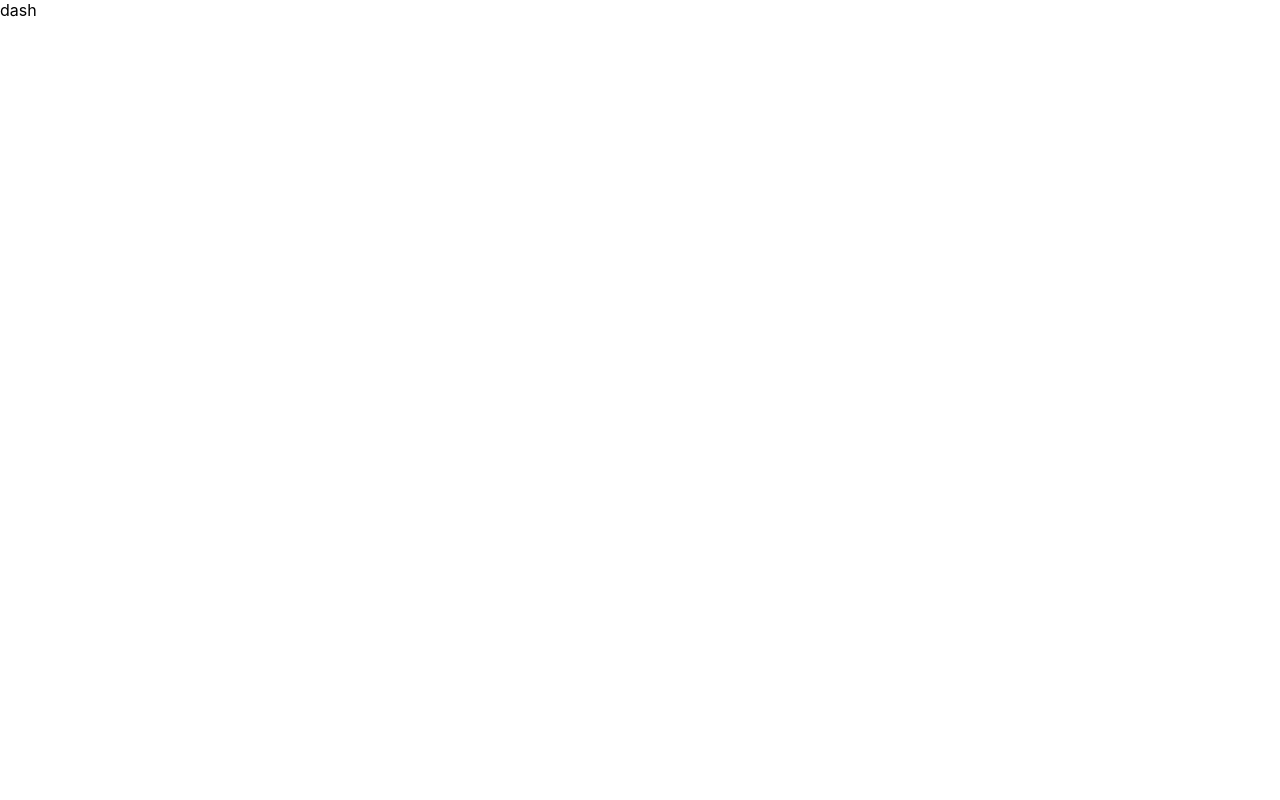
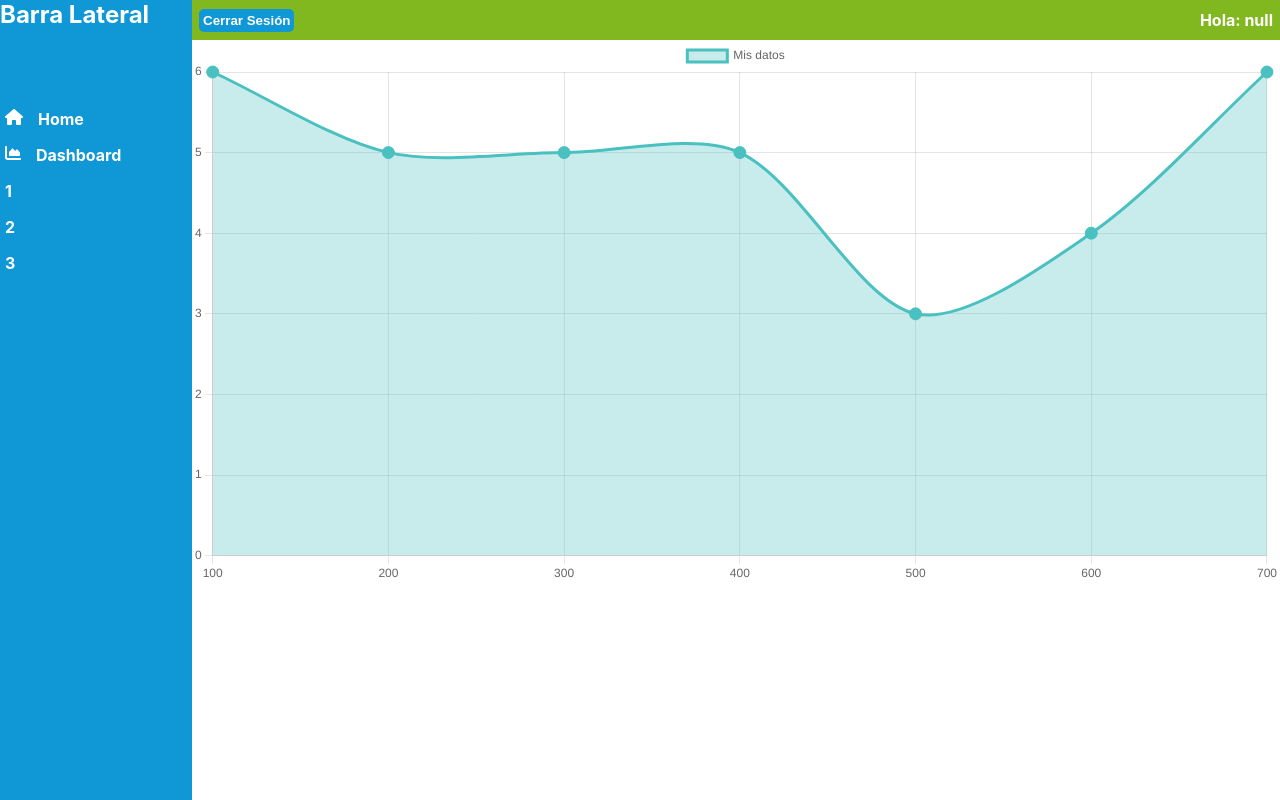
Before and after one commit to drbv27/PygmaProdutivity, a Next.js app: page /dash in a window 1280 px wide. Built offline with nearby package versions, Linux system fonts and the light colour scheme; no server answers.

Commit message:
trying with filter

```diff
--- a/components/ListadoTareas.js
+++ b/components/ListadoTareas.js
@@ -22,7 +22,6 @@ const ListadoTareas = ({arrayTareas,correoUsuario,setArrayTareas}) => {
    let minInicio = tinicial.split(':').reduce((p,c)=>parseInt(p)*60+parseInt(c));
   let minFinal = tfinal.split(':').reduce((p,c)=>parseInt(p)*60+parseInt(c));
     let diferencia = minFinal-minInicio;
-    let acumulado = diferencia+diferencia
     let horas = Math.floor(diferencia/60);
     let minutos = diferencia%60;
     if (minutos<10){
@@ -35,8 +34,19 @@ const ListadoTareas = ({arrayTareas,correoUsuario,setArrayTareas}) => {
 
   const calcTotal = (arrayT) =>{
     const sum = arrayTareas.reduce((prev,curr,index,array)=>prev+curr.total,0)
-    console.log(sum)
+    /* console.log(sum) */
     return (`${sum}`)
+  }
+
+  const filtro = ()=>{
+    const gerencia = arrayTareas.filter((act)=>{
+      return(
+        act.macroproceso==="Gerencia"
+      )
+    })
+    console.log(gerencia)
+    const totGer = gerencia.reduce((prev,curr,index,array)=>prev+curr.total,0)
+    console.log(totGer)
   }
 
 
@@ -86,6 +96,16 @@ const ListadoTareas = ({arrayTareas,correoUsuario,setArrayTareas}) => {
           <th>total</th>
            <th>{calcTotal(arrayTareas)}</th>
         </tr>
+        <tr>
+        <th></th>
+          <th></th>
+          <th></th>
+          <th></th>
+          <th></th>
+          <th></th>
+          <th>total</th>
+           <th>{filtro()}</th>
+        </tr>
       </table>
     </div>
   );
--- a/components/layout/Header.js
+++ b/components/layout/Header.js
@@ -34,7 +34,7 @@ const BotonC = styled.button`
 `
 
 const Header = ({correoUsuario}) => {
-  console.log(correoUsuario)
+  /* console.log(correoUsuario) */
   return (
     <>
       <Cabecera>
--- a/components/layout/Layout.js
+++ b/components/layout/Layout.js
@@ -8,7 +8,7 @@ const PrincipalC = styled.div`
 `
 
 const Layout = ({correoUsuario,...props}) => {
-  console.log(props)
+  /* console.log(props) */
   return (
     <>
       <Navbar />
--- a/components/layout/Navbar.js
+++ b/components/layout/Navbar.js
@@ -25,6 +25,7 @@ const ItemNav = styled.li`
 
 const Enlace = styled.a`
   margin-left:15px;
+  cursor:pointer;
 `
 
 
@@ -44,7 +45,9 @@ const Navbar = () => {
               </Link>
             </ItemNav>
             <ItemNav>
+              <Link href="/dash">
               <FontAwesomeIcon icon={faChartArea} />
+              </Link>
               <Link href="/dash">
                 <Enlace>Dashboard</Enlace>
               </Link>
--- /dev/null
+++ b/components/ui/LineChart.js
@@ -0,0 +1,64 @@
+import React,{useMemo} from 'react';
+import {
+    Chart as ChartJS,
+    CategoryScale,
+    LinearScale,
+    PointElement,
+    LineElement,
+    Title,
+    Tooltip,
+    Legend,
+    Filler,
+  } from "chart.js";
+  import { Line } from "react-chartjs-2";
+  ChartJS.register(
+    CategoryScale,
+    LinearScale,
+    PointElement,
+    LineElement,
+    Title,
+    Tooltip,
+    Legend,
+    Filler
+  );
+
+const scores =[6,5,5,5,3,4,6,4,5];
+const labels = [100,200,300,400,500,600,700];
+const options = {
+    fill: true,
+    responsive: true,
+    scales: {
+      y: {
+        min: 0,
+      },
+    },
+    plugins: {
+      legend: {
+        display: true,
+      },
+    },
+  };
+
+const LineChart = () => {
+    const data = useMemo(() => {
+        return{
+            datasets:[
+                {
+                    label:'Mis datos',
+                    data:scores,
+                    tension: 0.3,
+                    borderColor: "rgb(75, 192, 192)",
+                    pointRadius: 6,
+                    pointBackgroundColor: "rgb(75, 192, 192)",
+                    backgroundColor: "rgba(75, 192, 192, 0.3)",
+                }
+            ],
+            labels,
+        }
+    }, [])
+  return (
+    <Line data={data} options={options}/>
+  )
+}
+
+export default LineChart
--- a/package.json
+++ b/package.json
@@ -16,9 +16,11 @@
     "@fortawesome/free-regular-svg-icons": "^6.1.1",
     "@fortawesome/free-solid-svg-icons": "^6.1.1",
     "@fortawesome/react-fontawesome": "^0.1.18",
+    "chart.js": "^3.8.0",
     "firebase": "^9.8.1",
     "next": "12.1.6",
     "react": "18.1.0",
+    "react-chartjs-2": "^4.1.0",
     "react-dom": "18.1.0",
     "sass": "^1.52.1"
   },
--- a/pages/dash.js
+++ b/pages/dash.js
@@ -1,7 +1,43 @@
-import React from "react";
+import React,{useEffect,useState} from "react";
+import firebaseApp from "../credenciales";
+import { getAuth, signOut,onAuthStateChanged  } from "firebase/auth";
+import {getFirestore,doc,getDoc,setDoc} from "firebase/firestore"
+import AgregarTarea from "../components/AgregarTarea";
+import ListadoTareas from "../components/ListadoTareas";
+import Layout from "../components/layout/Layout";
+import LineChart from "../components/ui/LineChart";
+
+const firestore = getFirestore(firebaseApp);
+
+const auth = getAuth(firebaseApp);
+
 
 const dash = () => {
-  return <div>dash</div>;
+  const [usuarioGlobal,setUsuarioGlobal] = useState(null);
+
+
+  onAuthStateChanged(auth, (user) => {
+    if (user) {
+      // User is signed in, see docs for a list of available properties
+      // https://firebase.google.com/docs/reference/js/firebase.User
+      setUsuarioGlobal(user.email)
+      // ...
+    } else {
+      setUsuarioGlobal(null)
+    }
+  });
+
+
+
+  return (
+    <>
+      <Layout correoUsuario={usuarioGlobal}>
+        <LineChart/>
+      </Layout>
+
+
+    </>
+  );
 };
 
 export default dash;
```
Also changed, not shown: 1 other file (tests, documents, lock files or other folders).
